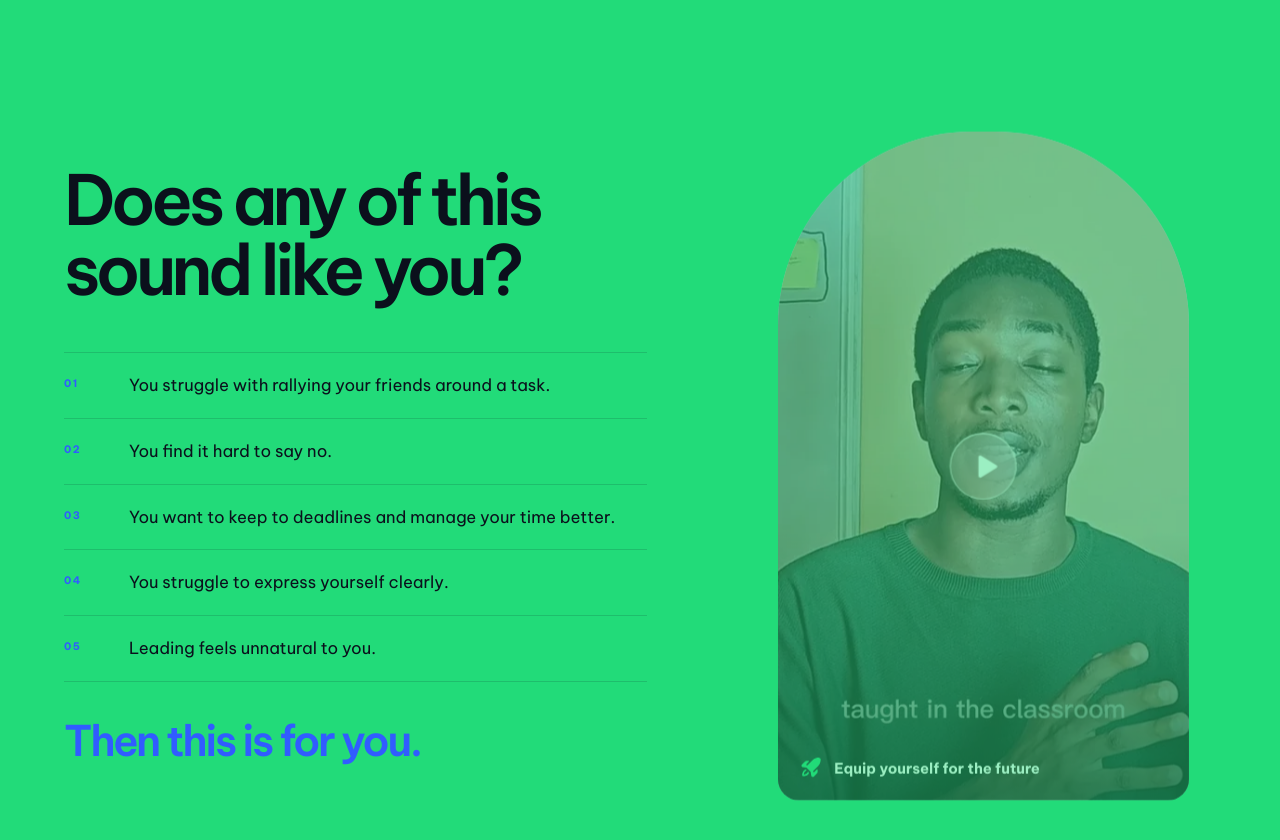
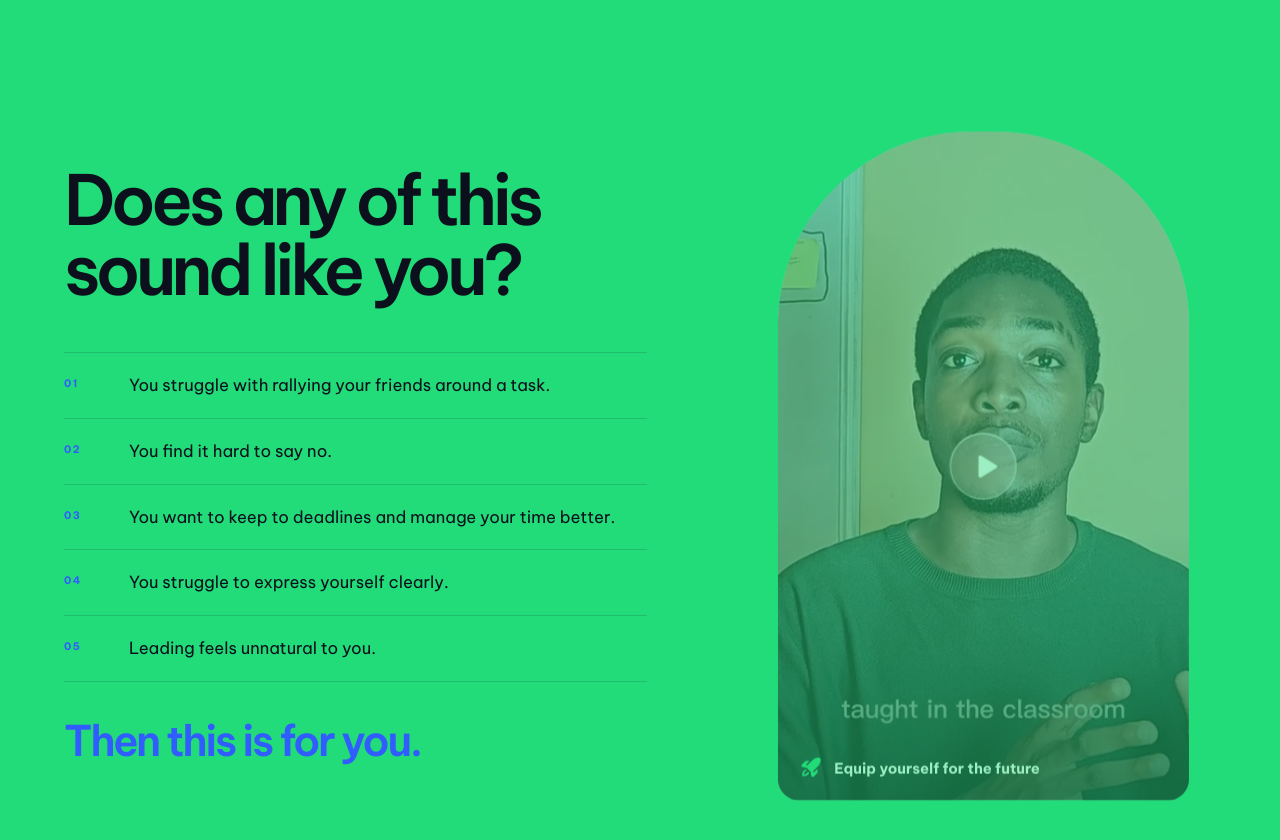
Before and after one commit to chiazaokoli/kfsd-website, a Next.js app: page / in a window 1280 px wide. Shown: the part 1160-2000 px from the top of the page. Built offline with nearby package versions, Linux system fonts and the light colour scheme.

Commit message:
Match intro thumbnail to supplied reference frame

```diff
--- a/app/page.tsx
+++ b/app/page.tsx
@@ -451,7 +451,7 @@ export default function Home() {
             <p className="hook-answer">Then this is for you.</p>
           </div>
           <figure className="hook-visual motion-image">
-            <Image src={`${assetPrefix}/images/kfsd-intro-poster.webp`} alt="A KFSD participant speaking about soft skills" fill unoptimized sizes="(max-width: 800px) 100vw, 46vw" />
+            <Image src={`${assetPrefix}/images/kfsd-intro-thumbnail.webp`} alt="A KFSD participant speaking about soft skills" fill unoptimized sizes="(max-width: 800px) 100vw, 46vw" />
             <button className="hook-play" type="button" onClick={playIntroVideo} aria-label="Play the KFSD introduction video fullscreen"><Play size={31} weight="fill" aria-hidden="true" /></button>
             <figcaption><RocketLaunch size={28} weight="fill" /> Equip yourself for the future</figcaption>
           </figure>
@@ -563,7 +563,7 @@ export default function Home() {
       </main>
       <dialog ref={videoDialogRef} className="intro-video-dialog" onCancel={(event) => { event.preventDefault(); closeIntroVideo(); }} onClose={() => introVideoRef.current?.pause()}>
         <button className="intro-video-close" type="button" onClick={closeIntroVideo} aria-label="Close video">×</button>
-        <video ref={introVideoRef} controls playsInline preload="none" poster={`${assetPrefix}/images/kfsd-intro-poster.webp`} src={`${assetPrefix}/videos/kfsd-intro.mp4`} aria-label="KFSD introduction video" />
+        <video ref={introVideoRef} controls playsInline preload="none" poster={`${assetPrefix}/images/kfsd-intro-thumbnail.webp`} src={`${assetPrefix}/videos/kfsd-intro.mp4`} aria-label="KFSD introduction video" />
       </dialog>
     </>
   );
```
Also changed, not shown: public/images/kfsd-intro-poster.webp (deleted), public/images/kfsd-intro-thumbnail.webp (added).
